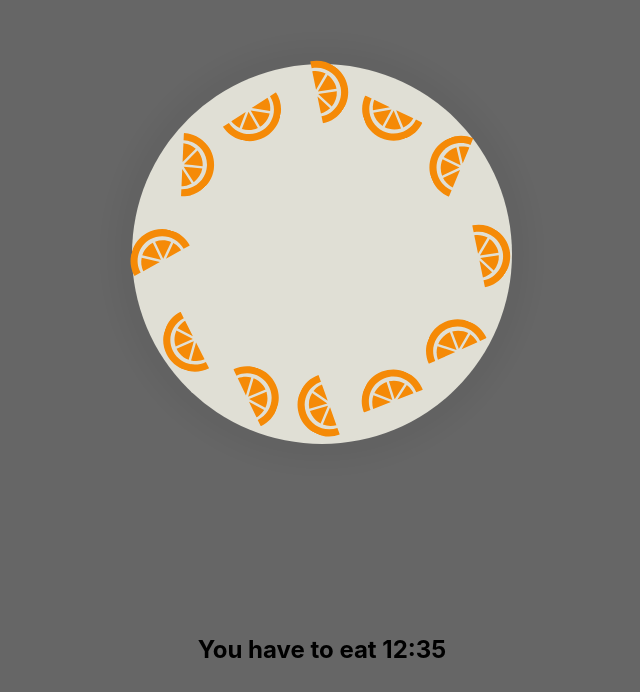
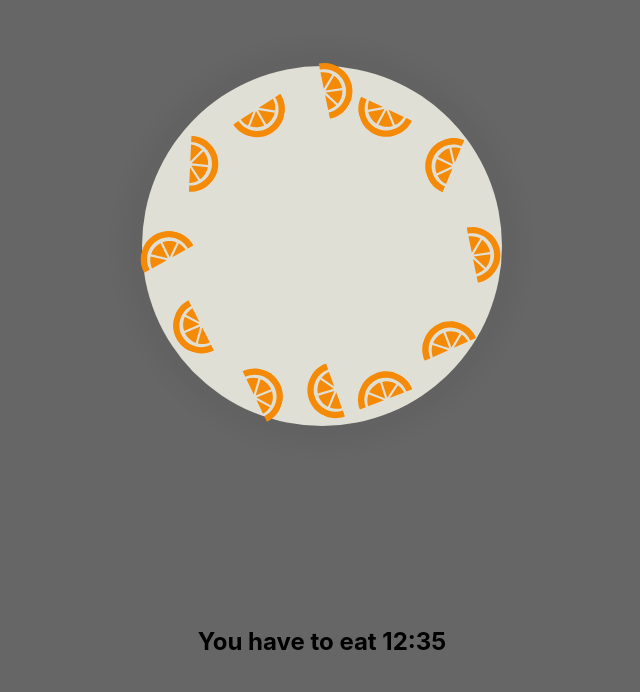
Before and after one commit to IagoLast/tangerines, a plain HTML site: page index.html in a window 1280 px wide. Shown: the part 116-808 px from the top of the page, without its empty margins (318-958 px from the left). Drawn offline with Linux system fonts and the light colour scheme.

Commit message:
fix: Bugfixing

```diff
--- a/app.js
+++ b/app.js
@@ -8,7 +8,7 @@ function start() {
     let firstTime = true;
     $main.innerHTML = '';
     const hours = Math.round(Math.random() * 24);
-    const minutes = Math.round((Math.random() * 60) / 5) * 5;
+    const minutes = Math.round((Math.random() * 55) / 5) * 5;
 
     $footer.innerHTML = `<h2> You have to eat ${hours.toString().padStart(2, '0')}:${minutes.toString().padStart(2, '0')} </h2>`;
     const slices = generateBoard();
--- a/index.html
+++ b/index.html
@@ -8,7 +8,7 @@
     <title>Tangerines, learn to read analogic clocks.</title>
     <style>
         body {
-
+            margin: 0;
             height: 99vh;
             display: flex;
             justify-content: center;
@@ -20,18 +20,22 @@
 
         main {
             position: relative;
-            width: 380px;
-            height: 380px;
+            width: 360px;
+            height: 360px;
             border-radius: 50%;
             background: #E0DFD5;
             box-shadow: 0px 0 20px 20px rgba(0, 0, 0, 0.04);
             margin: auto;
         }
 
+        footer {
+            text-align: center;
+        }
+
         .slice {
             cursor: pointer;
-            width: 54px;
-            height: 54px;
+            width: 48px;
+            height: 48px;
             position: absolute;
             transition: animation .3s;
         }
```
